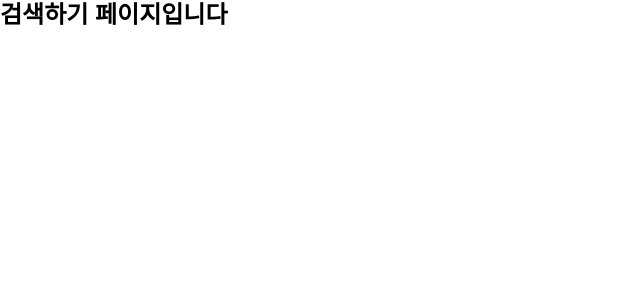
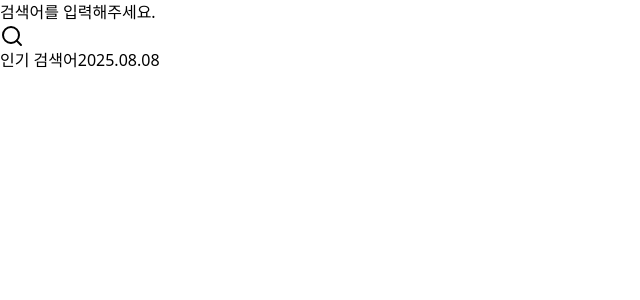
Before and after one commit to FRONTENDBOOTCAMP-13th/Final-11-Cutie, a Next.js app: page /search in a window 1280 px wide. Shown: the top 300 px of the page, without its empty margins (0-640 px from the left). Built offline with nearby package versions, Linux system fonts and the light colour scheme.

Commit message:
💄 SearchPage

```diff
--- a/src/app/search/page.tsx
+++ b/src/app/search/page.tsx
@@ -1,3 +1,18 @@
+import { Search } from 'lucide-react';
+
 export default function SearchPage() {
-  return <h1 className="bold-24">검색하기 페이지입니다</h1>;
+  return (
+    <>
+      {/* 검색 바 */}
+      <input type="text" defaultValue="검색어를 입력해주세요." />
+      <Search />
+
+      {/* API로 날짜 가져와야 함 */}
+      <section>
+        <span>인기 검색어</span>
+        <span>2025.08.08</span>
+      </section>
+      {/* 인기 목록 */}
+    </>
+  );
 }
```
